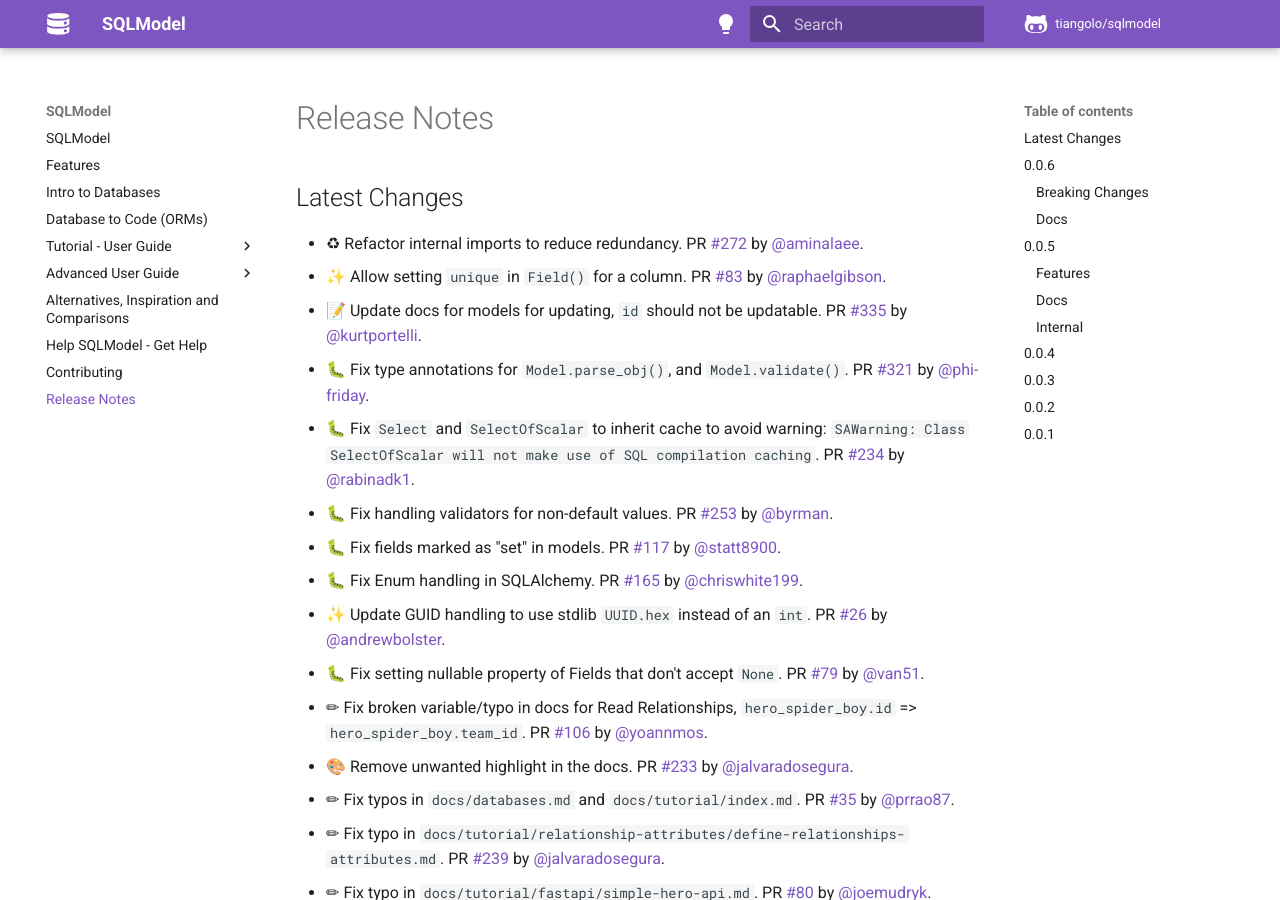
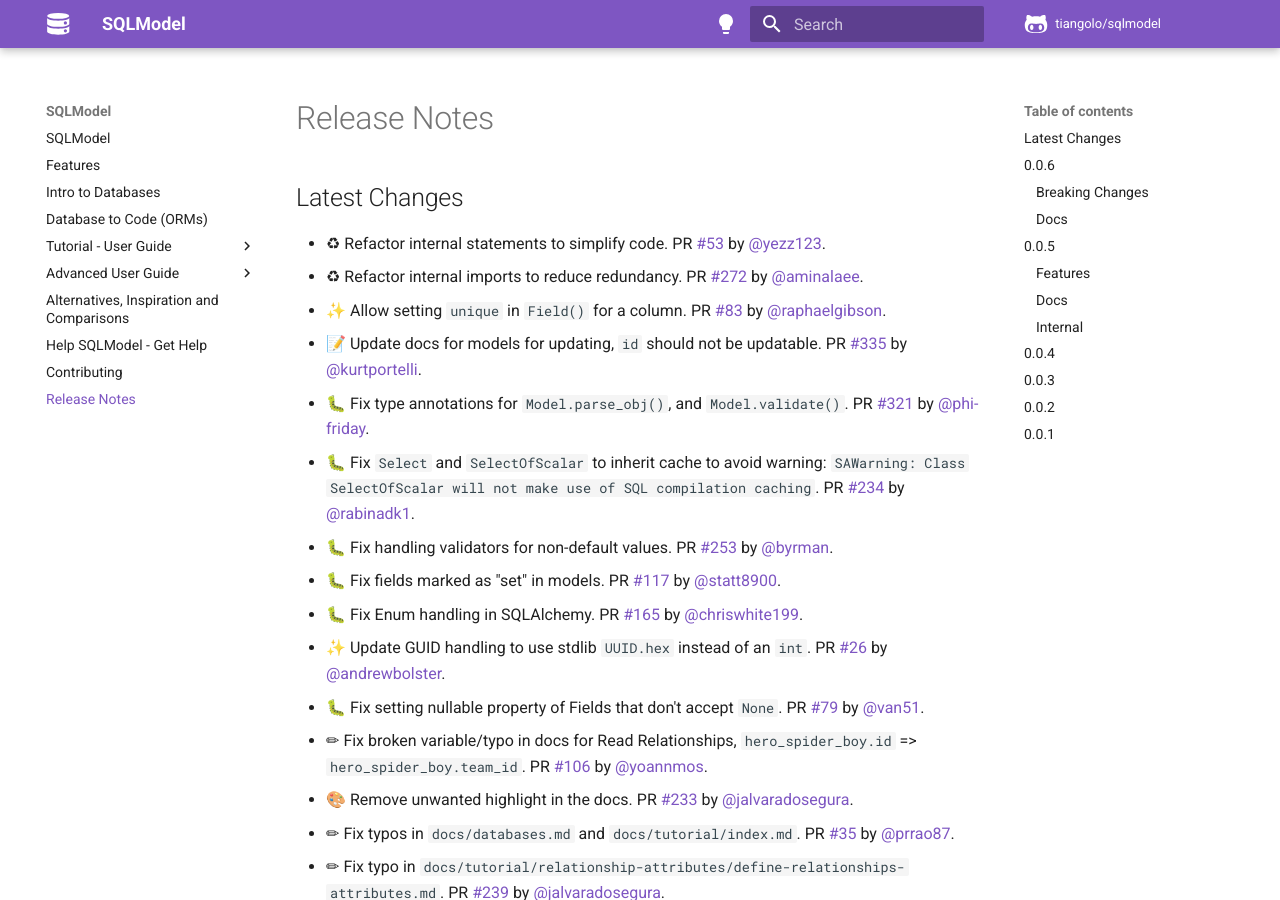
Before and after one commit to sztrakabalint/fastapi-sqlmodel, an MkDocs documentation site: the page built from docs/release-notes.md, in a window 1280 px wide and 900 px high. Built offline with MkDocs 1.6.1 and Material for MkDocs 9.7.7, drawn with Linux system fonts in a browser that asks for light colours; comment, search, counter and statistics services are not loaded.

Commit message:
📝 Update release notes

```diff
--- a/docs/release-notes.md
+++ b/docs/release-notes.md
@@ -2,6 +2,7 @@
 
 ## Latest Changes
 
+* ♻ Refactor internal statements to simplify code. PR [#53](https://github.com/tiangolo/sqlmodel/pull/53) by [@yezz123](https://github.com/yezz123).
 * ♻ Refactor internal imports to reduce redundancy. PR [#272](https://github.com/tiangolo/sqlmodel/pull/272) by [@aminalaee](https://github.com/aminalaee).
 * ✨ Allow setting `unique` in `Field()` for a column. PR [#83](https://github.com/tiangolo/sqlmodel/pull/83) by [@raphaelgibson](https://github.com/raphaelgibson).
 * 📝 Update docs for models for updating, `id` should not be updatable. PR [#335](https://github.com/tiangolo/sqlmodel/pull/335) by [@kurtportelli](https://github.com/kurtportelli).
```
